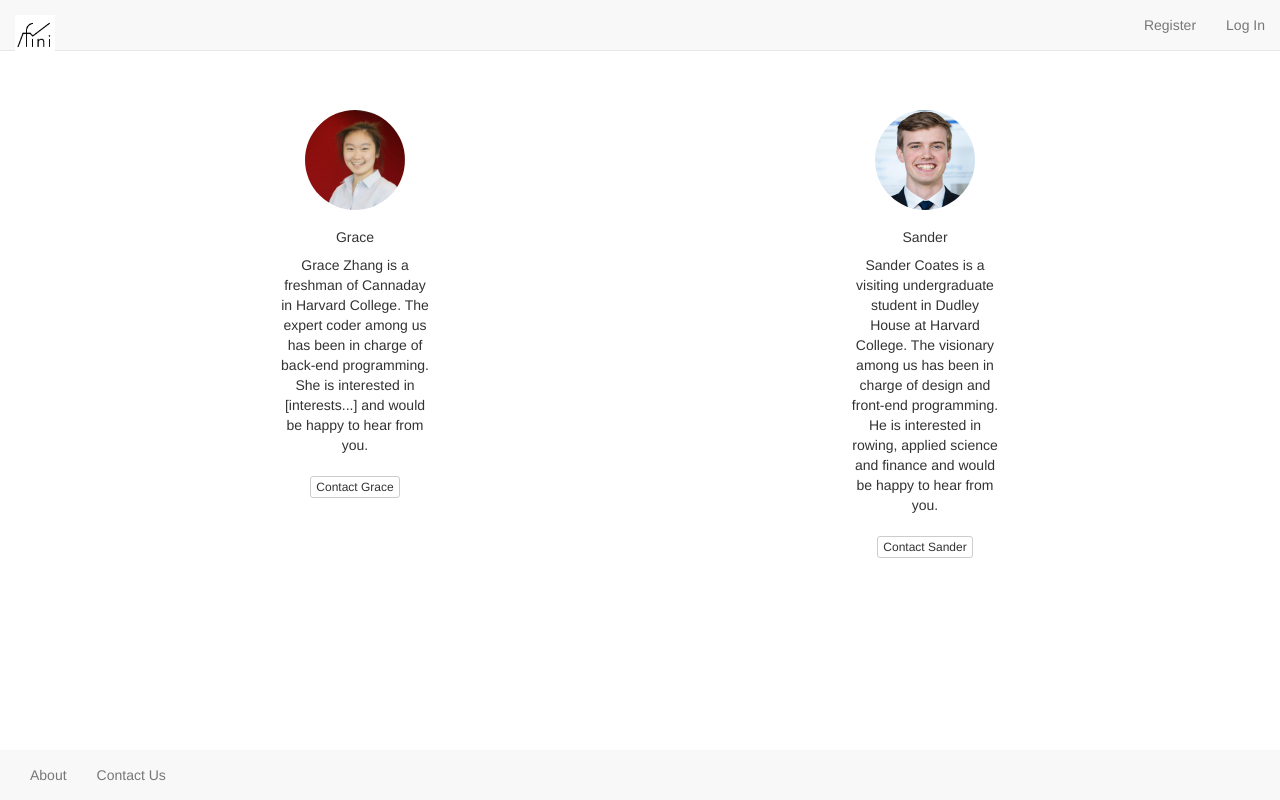
After one commit to gzgracez/fini, a Flask app: page /contact in a window 1280 px wide. The commit adds this page. Run offline with Flask 2, Linux system fonts and the light colour scheme; some libraries are stand-ins or nearby versions.

Commit message:
about, contact us and other fixes

```diff
--- a/application.py
+++ b/application.py
@@ -61,8 +61,6 @@ def index():
         for i in g_prefs:
             geo += i["name"] + "OR"
         geo = geo[:-2]
-
-    print(q)
 
     news = lookupArticles(geo=geo, q=q)
     return render_template("index.html", news=news)
@@ -337,3 +335,13 @@ def preferences():
     userIndustry = db.execute("SELECT idIndustry, name FROM userIndustry INNER JOIN industries ON idIndustry = id WHERE idUser = :idUser ORDER BY name ASC", idUser = session["user_id"])
     userGeography = db.execute("SELECT idGeography, name FROM userGeography INNER JOIN geographies ON idGeography = id WHERE idUser = :idUser ORDER BY name ASC", idUser = session["user_id"])
     return render_template("preferences.html", userCompany = userCompany, userIndustry = userIndustry, userGeography = userGeography)
+
+@app.route("/about")
+def about():
+    """Render about."""
+    return render_template("about.html")
+
+@app.route("/contact")
+def contact():
+    """Render contact."""
+    return render_template("contact.html")
--- a/static/styles.css
+++ b/static/styles.css
@@ -1,10 +1,26 @@
+.img-profile
+{
+    width:100px;
+    height:100px;
+    margin-top: 40px;
+    margin-bottom: 10px;
+    border-radius: 50%;
+}
+
+.btn-secondary
+{
+    background-color: #cccccc;
+}
+
 .container
 {
     /* center contents */
+    margin-top: 10px;
     margin-left: auto;
     margin-right: auto;
     text-align: center;
 }
+
 
 main .form-control
 {
--- /dev/null
+++ b/templates/contact.html
@@ -0,0 +1,26 @@
+{% extends "layout.html" %}
+
+{% block title %}
+    Contact Us
+{% endblock %}
+
+{% block main %}
+    <div class="col-lg-6">
+    <img class="img-profile" src="static/grace.jpg"><br>
+    <h5>Grace</h5>
+    <center><div style="width:150px;">
+    Grace Zhang is a freshman of Cannaday in Harvard College. The expert coder among us has been in charge of back-end programming. She is interested in [interests...] and would be happy to hear from you.<br><br>
+    <a href="mailto:gyzhang@college.harvard.edu" class="btn btn-default btn-xs" type="submit">Contact Grace</a>
+    </div></center>
+    </div>
+    <div class="col-lg-6">
+    <img class="img-profile" src="static/sander.png"><br>
+    <h5>Sander</h5>
+    <center><div style="width:150px;">
+    Sander Coates is a visiting undergraduate student in Dudley House at Harvard College. The visionary among us has been in charge of design and front-end programming. He is interested in rowing, applied science and finance and would be happy to hear from you.
+    <br><br>
+    <a href="mailto:coates@college.harvard.edu" class="btn btn-default btn-xs" type="submit">Contact Sander</a>
+    </div></center>
+    </div>
+    <br>
+{% endblock %}
--- a/templates/layout.html
+++ b/templates/layout.html
@@ -47,7 +47,7 @@
                         <span class="icon-bar"></span>
                         <span class="icon-bar"></span>
                     </button>
-                    <a class="navbar-brand" href="{{ url_for('index') }}"><img src="static/fini_black.png" style="width:40px;height:40px;margin-bottom: 10px"></a>
+                    <a class="navbar-brand" href="{{ url_for('index') }}"><img src="static/fini_black.png" style="width:40px;height:40px;"></a>
                 </div>
                 <div class="collapse navbar-collapse" id="navbar">
                     {% if session.user_id %}
@@ -72,14 +72,11 @@
                     {% endif %}
                 </div>
             </div>
-        </nav>
-        <br>
-        <br>
-        <br>
+        </nav><br><br><br>
         {% if get_flashed_messages() %}
             <header>
                 <div class="alert alert-info" id="placeholderSuccess" role="alert">
-                <p class="nameAlert"><span> {{ get_flashed_messages() | join(" ") }}&nbsp;</span><a href="#" class="close nameAlert" data-dismiss="alert" data-hide="alert">&times;</a></p>
+                <center><p class="nameAlert"><span> {{ get_flashed_messages() | join(" ") }}&nbsp;</span><a href="#" class="close nameAlert" data-dismiss="alert" data-hide="alert">&times;</a></p></center>
                 </div>
             </header>
         {% endif %}
@@ -99,8 +96,8 @@
                 </button>
                 <div class="collapse navbar-collapse" id="bottom">
                         <ul class="nav navbar-nav navbar-left">
-                            <li><a href="#">About</a></li>
-                            <li><a href="#">Contact Us</a></li>
+                            <li><a href="{{ url_for('about') }}">About</a></li>
+                            <li><a href="{{ url_for('contact') }}">Contact Us</a></li>
                         </ul>
                 </div>
             </div>
--- a/templates/login.html
+++ b/templates/login.html
@@ -5,6 +5,7 @@
 {% endblock %}
 
 {% block main %}
+    <center><img src="static/fini_black.png" style="width:150px;height:150px;"></center>
     <form action="{{ url_for('login') }}" method="post">
         <fieldset>
             <div class="form-group">
@@ -18,4 +19,8 @@
             </div>
         </fieldset>
     </form>
+    Not a user?
+    <form action="{{ url_for('register') }}">
+        <button class="btn btn-secondary">Register</button>
+    </form>
 {% endblock %}
--- a/templates/register.html
+++ b/templates/register.html
@@ -5,6 +5,7 @@
 {% endblock %}
 
 {% block main %}
+    <center><img src="static/fini_black.png" style="width:150px;height:150px;"></center>
     <form action="{{ url_for('register') }}" method="post">
         <fieldset>
             <div class="form-group">
```
Also changed, not shown: design.txt (+8 -11 lines), documentation.txt (+28 -2 lines), templates/about.html (added, +21 -0 lines), fini.db, static/grace.jpg (added), static/gs_black.png (added), static/sander.png (added), templates/fini_black.png (deleted).
